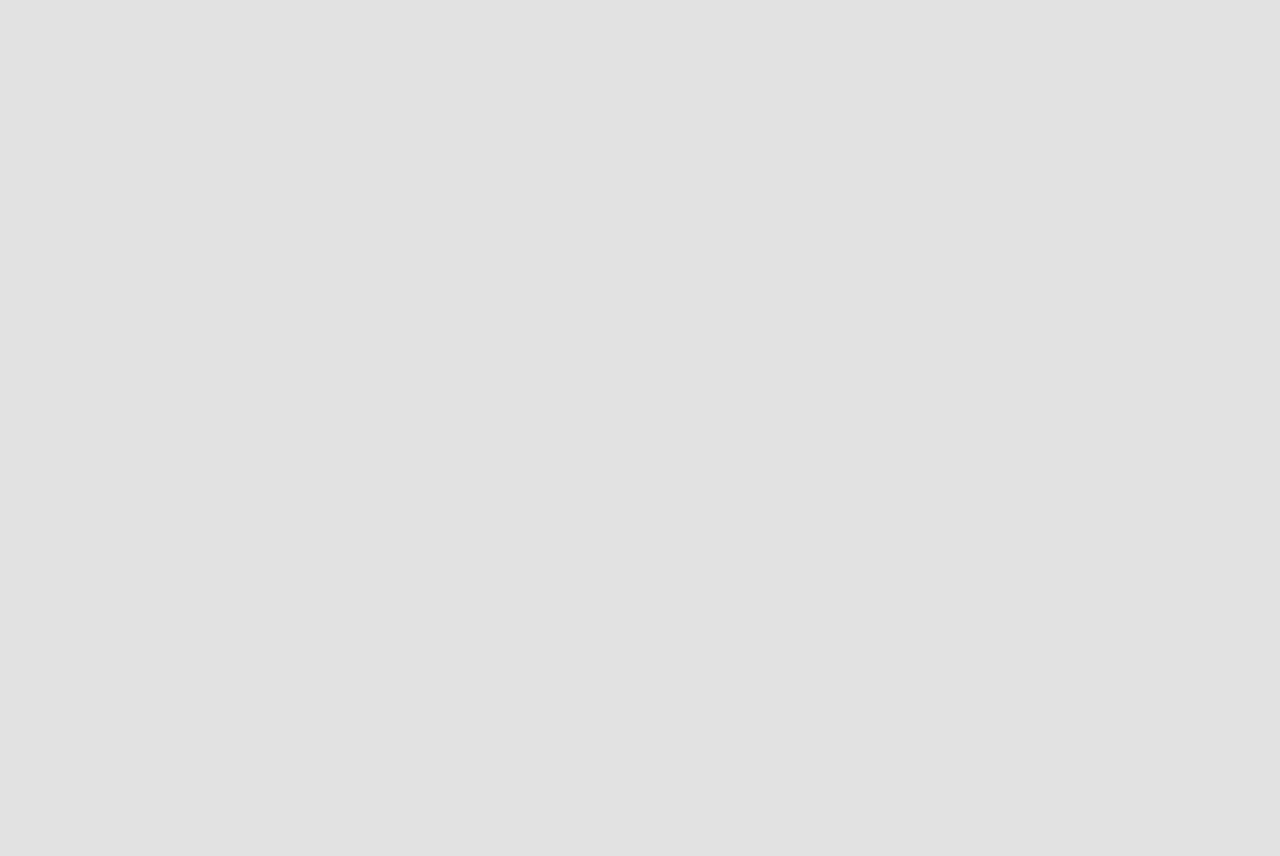
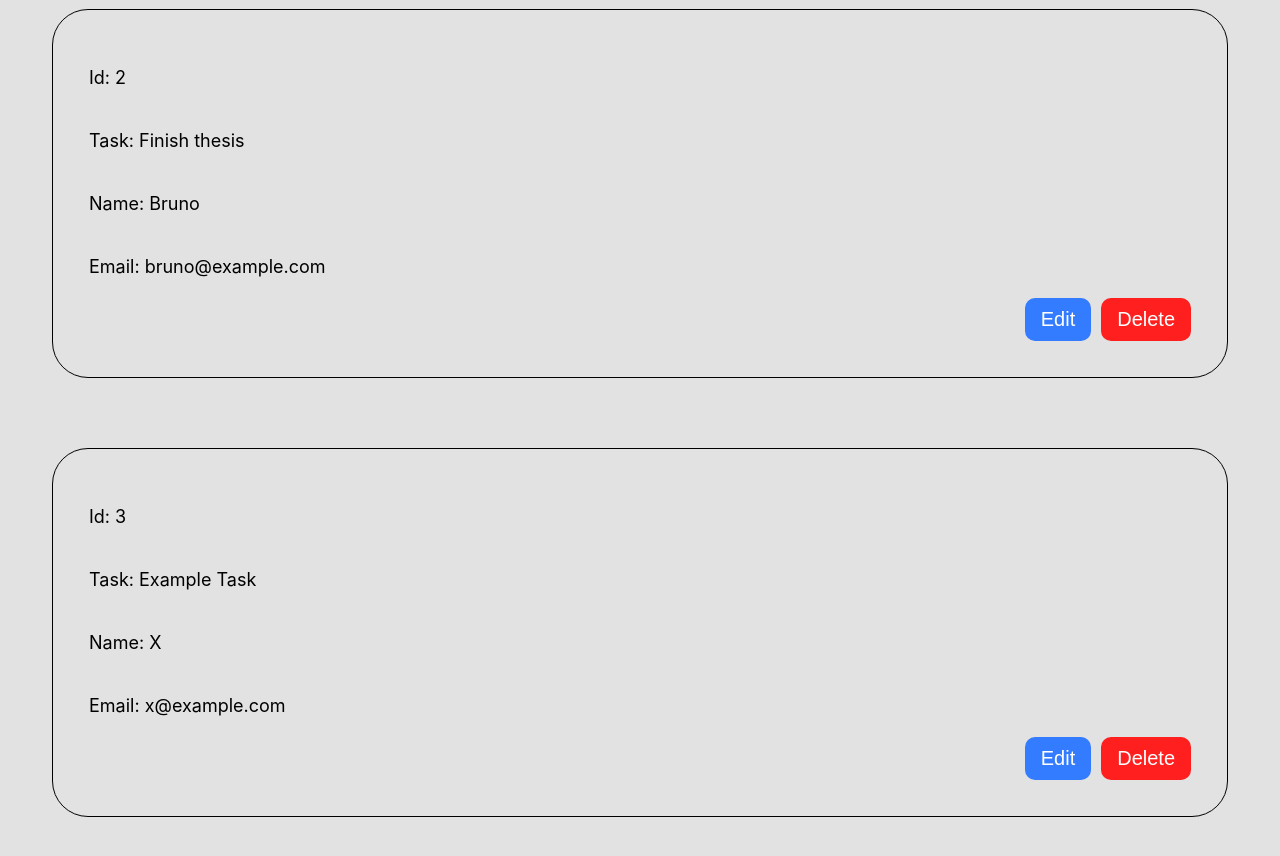
Before and after one commit to DiogoLanc/react-todo-list, a React (Vite) app: page / in a window 1280 px wide. Shown: the part 680-1536 px from the top of the page. Before the commit the page ends 800 px from the top, so only its background shows below. Built offline with nearby package versions, Linux system fonts and the light colour scheme; no server answers; data requests are answered from the project's data file.

Commit message:
local server for task persistence

```diff
--- /dev/null
+++ b/db.json
@@ -0,0 +1,22 @@
+{
+  "tasks": [
+    {
+      "id": 1,
+      "body": "Buy groceries",
+      "email": "john@example.com",
+      "name": "John"
+    },
+    {
+      "id": 2,
+      "body": "Finish thesis",
+      "email": "bruno@example.com",
+      "name": "Bruno"
+    },
+    {
+      "id": 3,
+      "body": "Example Task",
+      "email": "x@example.com",
+      "name": "X"
+    }
+  ]
+}
--- a/package.json
+++ b/package.json
@@ -7,7 +7,8 @@
     "dev": "vite",
     "build": "tsc -b && vite build",
     "lint": "eslint .",
-    "preview": "vite preview"
+    "preview": "vite preview",
+    "server": "json-server --watch db.json --port 3001"
   },
   "dependencies": {
     "react": "^19.0.0",
--- a/src/App.tsx
+++ b/src/App.tsx
@@ -22,13 +22,20 @@ const App = () => {
     (Comment & { index: number }) | null
   >(null);
 
+  const [isLoading, setIsLoading] = useState(false);
+  const [fetchError, setFetchError] = useState("");
+
   useEffect(() => {
     const fetchTasks = async () => {
       try {
+        setIsLoading(true);
         const data = await getTasksAPI();
         setToDos(data);
       } catch (err) {
         console.error("Error fetching tasks", err);
+        setFetchError("Failed to load tasks.");
+      } finally {
+        setIsLoading(false);
       }
     };
 
@@ -115,17 +122,11 @@ const App = () => {
         setToDos(updatedToDos);
         setEditingTask(null);
       } else {
-        const newTask = await createTaskAPI(formData);
+        const lastId =
+          toDos.length > 0 ? Math.max(...toDos.map((t) => Number(t.id))) : 0;
+        const newTask = await createTaskAPI(formData, lastId);
 
-        const maxId =
-          toDos.length > 0 ? Math.max(...toDos.map((t) => t.id)) : 0;
-
-        const finalToDo: Comment = {
-          ...newTask,
-          id: maxId + 1,
-        };
-
-        setToDos([...toDos, finalToDo]);
+        setToDos([...toDos, newTask]);
       }
 
       setShowForm(false);
@@ -139,8 +140,22 @@ const App = () => {
   return (
     <div>
       <h1 style={{ textAlign: "center" }}>To-Do List</h1>
-
-      {showForm && formData ? (
+      {isLoading ? (
+        <p style={{ textAlign: "center", fontSize: "20px", marginTop: "80px" }}>
+          Loading tasks...
+        </p>
+      ) : fetchError ? (
+        <p
+          style={{
+            color: "red",
+            textAlign: "center",
+            fontSize: "20px",
+            marginTop: "80px",
+          }}
+        >
+          {fetchError}
+        </p>
+      ) : showForm && formData ? (
         <TaskForm
           formData={formData}
           setFormData={setFormData}
--- a/src/api/api.ts
+++ b/src/api/api.ts
@@ -1,19 +1,24 @@
 import { Form, Comment } from "../types/types";
 
-const API_URL = "https://jsonplaceholder.typicode.com/comments";
+const API_URL = "http://localhost:3001/tasks";
 
 export const getTasksAPI = async (): Promise<Comment[]> => {
-  const res = await fetch(`${API_URL}s?_limit=5`);
+  const res = await fetch(`${API_URL}`);
   if (!res.ok) throw new Error("Failed to fetch tasks");
   const data = await res.json();
   return data;
 };
 
-export const createTaskAPI = async (task: Form): Promise<Comment> => {
+export const createTaskAPI = async (
+  task: Form,
+  lastId: number
+): Promise<Comment> => {
+  const newTask = { ...task, id: lastId + 1 };
+
   const res = await fetch(API_URL, {
     method: "POST",
     headers: { "Content-Type": "application/json" },
-    body: JSON.stringify(task),
+    body: JSON.stringify(newTask),
   });
 
   const data = await res.json();
@@ -27,8 +32,13 @@ export const updateTaskAPI = async (
   const res = await fetch(`${API_URL}/${id}`, {
     method: "PUT",
     headers: { "Content-Type": "application/json" },
-    body: JSON.stringify(task),
+    body: JSON.stringify({ ...task, id: Number(id) }),
   });
+
+  if (!res.ok) {
+    const text = await res.text();
+    throw new Error(`Failed to update task: ${text}`);
+  }
 
   const data = await res.json();
   return data;
```
